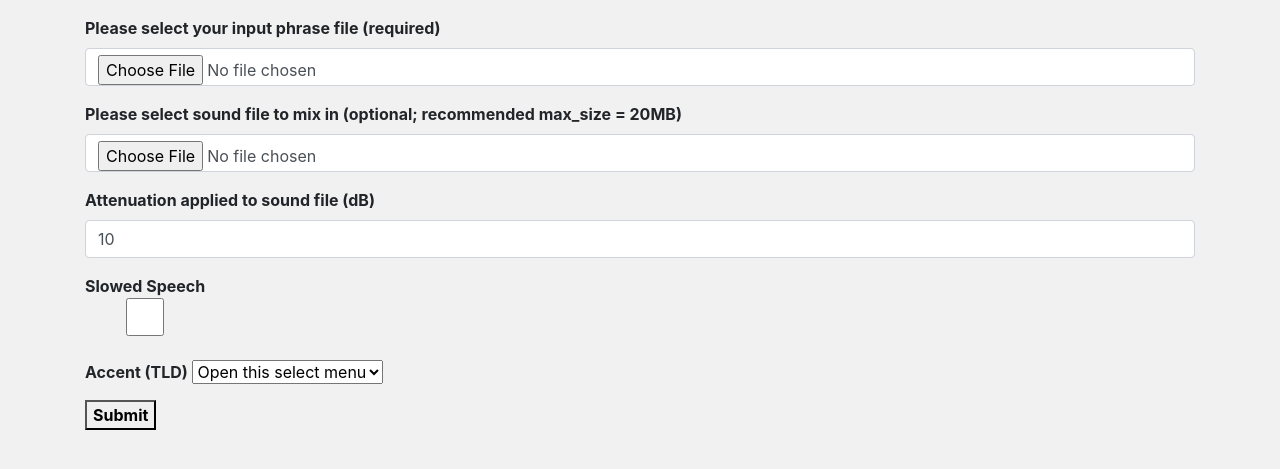
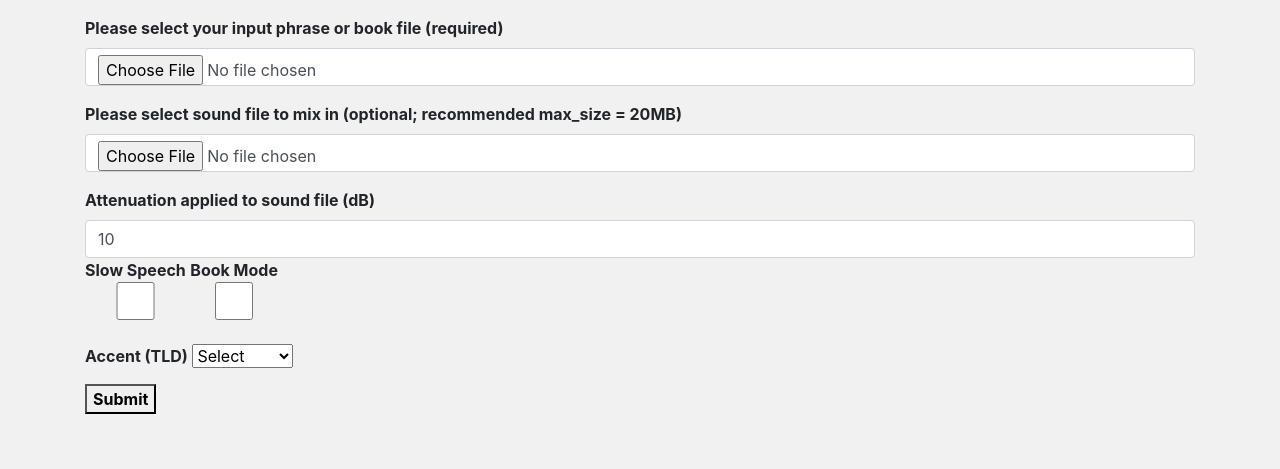
Before and after one commit to jeffwright13/flask-apg, a Flask app: page / in a window 1280 px wide. Shown: the part 82-551 px from the top of the page. Run offline with Flask 2, Linux system fonts and the light colour scheme; some libraries are stand-ins or nearby versions.

Commit message:
Implement book mode from apg.

```diff
--- a/app/templates/public/setvals.html
+++ b/app/templates/public/setvals.html
@@ -11,7 +11,7 @@
 
         <div class="form-group">
           <label>
-            <b>Please select your input phrase file (required)</b>
+            <b>Please select your input phrase or book file (required)</b>
           </label>
           <input type="file" class="form-control" id="phrase_file" name="phrase_file" accept=".txt" required />
         </div>
@@ -30,19 +30,22 @@
           </label>
           <input type="number" class="form-control" id="attenuation" name="attenuation" placeholder="Enter attenuation (dB)" value="10" />
           <span class="slider round"></span>
+          <label class="switch">
+            <b>Slow Speech</b>
+            <input type="checkbox" class="form-control" id="slow" name="slow" />
+            <span class="slider round"></span>
+          </label>
+          <label class="switch">
+            <b>Book Mode</b>
+            <input type="checkbox" class="form-control" id="book_mode" name="book_mode" />
+            <span class="slider round"></span>
+          </label>
         </div>
 
         <div class="form-group">
-          <label class="switch">
-            <b>Slowed Speech</b>
-            <input type="checkbox" class="form-control" id="slow" name="slow" />
-            <span class="slider round"></span>
-          </label>
-        </div>
-        <div class="form-group">
             <b>Accent (TLD)</b>
             <select class="form-select" aria-label="Default select example" id="accent" name="accent">
-              <option selected>Open this select menu</option>
+              <option selected>Select</option>
               <option value="com.au">Aussie</option>
               <option value="co.uk">Brit</option>
               <option value="com">Yank</option>
--- a/app/views.py
+++ b/app/views.py
@@ -23,7 +23,7 @@ app = create_app()
 @app.route("/", methods=("GET", "POST"))
 def setvals():
     # All requests other than POST (i.e. GET) are re-shown the input form.
-    if not request.method == "POST":
+    if request.method != "POST":
         return render_template("public/setvals.html")
 
     # Local handles for request object (type: Werkzeug FileStorage)
@@ -40,9 +40,10 @@ def setvals():
     # Instantiate AudioProgramGenerator object with params passed
     # in from HTML form
     attenuation = request.form.get("attenuation")
-    slow = True if request.form.get("slow") == "on" else False
+    slow = request.form.get("slow") == "on"
     accent = request.form.get("accent")
-    kwargs = dict(slow=slow, attenuation=attenuation, tld=accent)
+    book_mode = request.form.get("book_mode")
+    kwargs = dict(slow=slow, attenuation=attenuation, tld=accent, book_mode=book_mode)
     phr = StringIO(req_phrase_file_obj.read().decode())
     snd = None if req_sound_file_obj.filename == '' else BytesIO(req_sound_file_obj.read())
     A = apg.AudioProgramGenerator(
```
